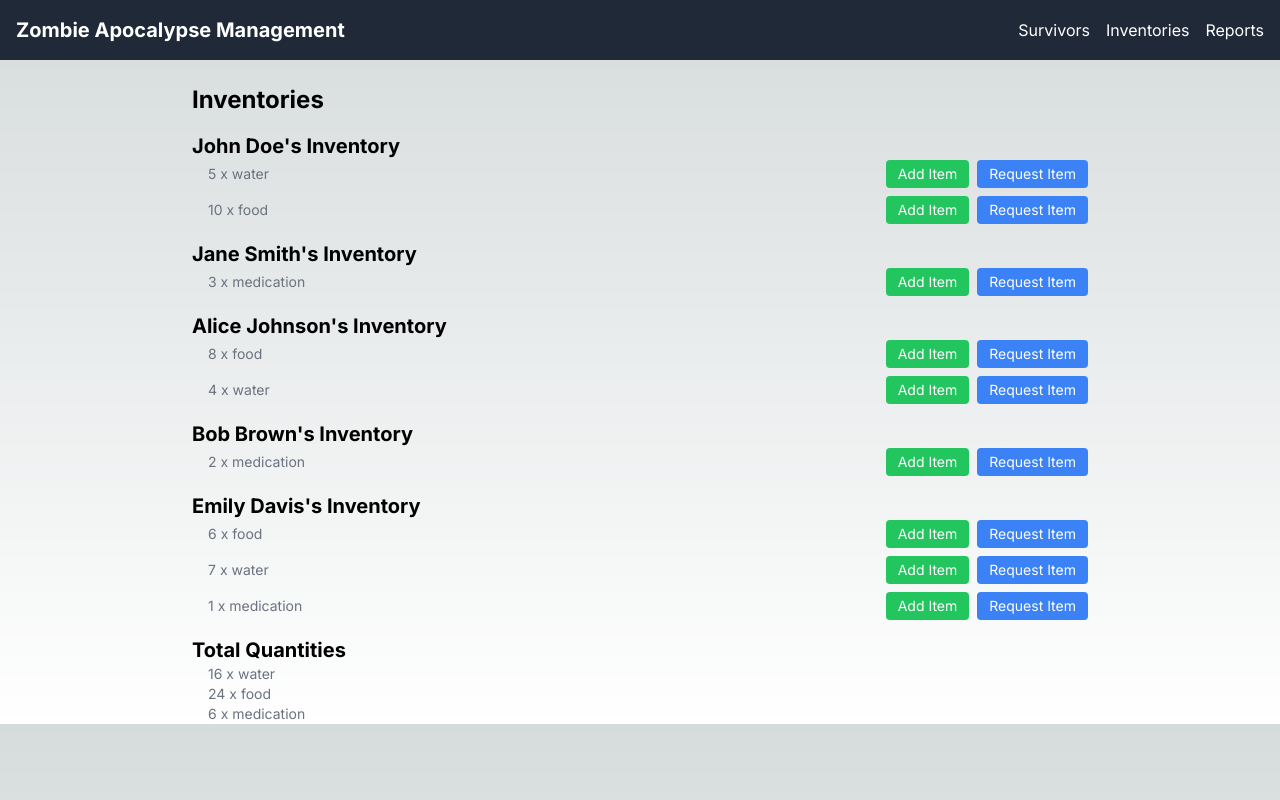
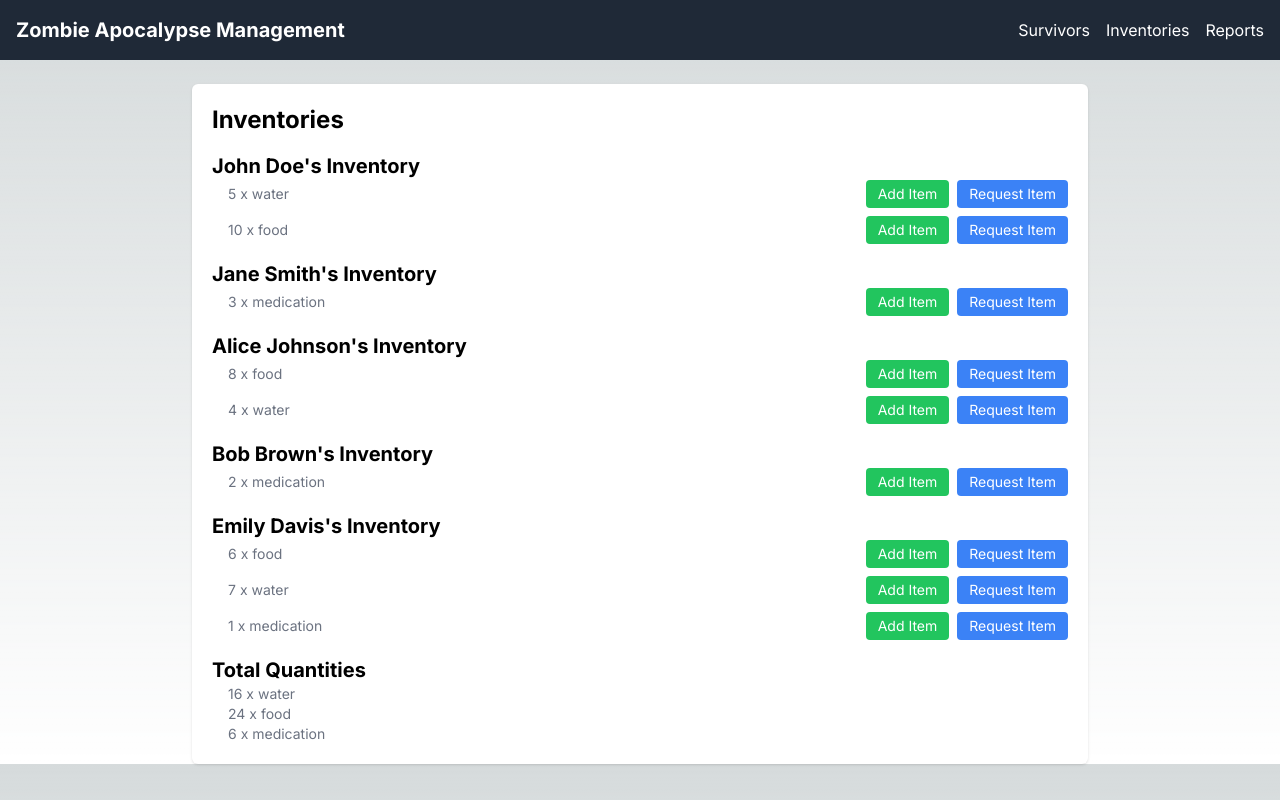
Before and after one commit to gpbaculio/fe-challenge-ramcor, a Next.js app: page /inventories in a window 1280 px wide. Built offline with nearby package versions, Linux system fonts and the light colour scheme.

Commit message:
Update page.tsx

```diff
--- a/src/app/inventories/page.tsx
+++ b/src/app/inventories/page.tsx
@@ -21,11 +21,11 @@ const InventoriesPage = () => {
   }, {} as ItemTotals);
 
   return (
-    <div className="max-w-4xl mx-auto mt-6">
-      <h2 className="text-2xl font-bold mb-4">Inventories</h2>
+    <div className="max-w-4xl mx-auto mt-6 bg-white shadow overflow-hidden sm:rounded-md p-5">
+      <h2 className="text-2xl font-bold mb-4 text-black">Inventories</h2>
       {survivors.map((survivor) => (
         <div key={survivor.id} className="mb-4">
-          <h3 className="text-xl font-bold">
+          <h3 className="text-xl font-bold text-black">
             {survivor.name}&apos;s Inventory
           </h3>
           <ul className="ml-4">
@@ -63,7 +63,7 @@ const InventoriesPage = () => {
         </div>
       ))}
       <div className="mt-4">
-        <h3 className="text-xl font-bold">Total Quantities</h3>
+        <h3 className="text-xl font-bold text-black">Total Quantities</h3>
         <ul className="ml-4">
           {Object.entries(itemTotals).map(([itemId, total]) => (
             <li key={itemId} className="text-sm text-gray-500">
```
